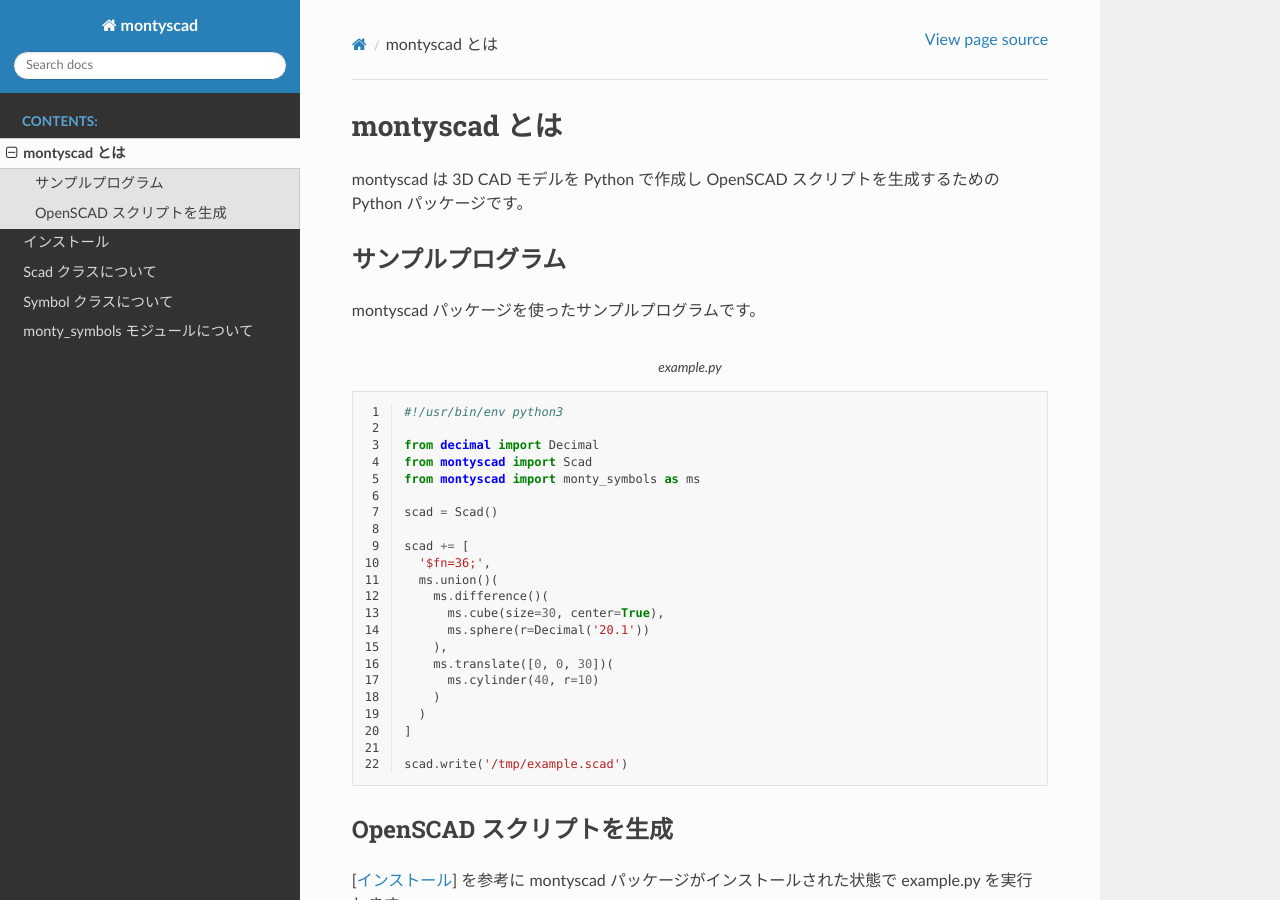
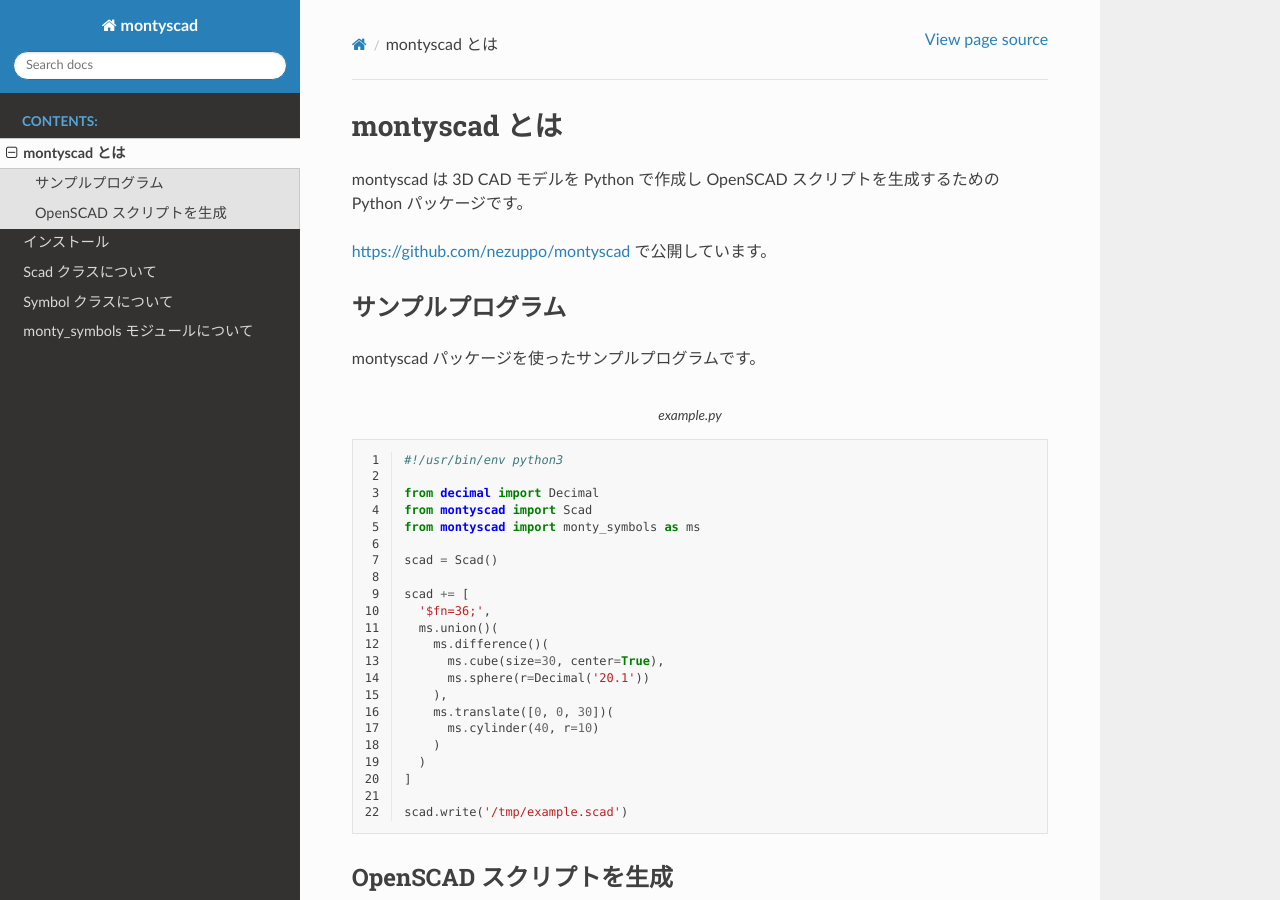
Before and after one commit to nezuppo/montyscad, a Sphinx documentation site: the page built from sphinx-doc/source/contents/introduction/main.rst, in a window 1280 px wide and 900 px high. Built offline with Sphinx 7.4.7 and the Read the Docs theme 2.0.0, drawn with Linux system fonts in a browser that asks for light colours.

Commit message:
紹介ページに github リポジトリへのリンクを記載

```diff
--- a/sphinx-doc/source/contents/introduction/main.rst
+++ b/sphinx-doc/source/contents/introduction/main.rst
@@ -2,6 +2,8 @@
 --------------------
 
 montyscad は 3D CAD モデルを Python で作成し OpenSCAD スクリプトを生成するための Python パッケージです。
+
+https://github.com/nezuppo/montyscad で公開しています。
 
 サンプルプログラム
 =========================
```
Also changed, not shown: 2 other files.
